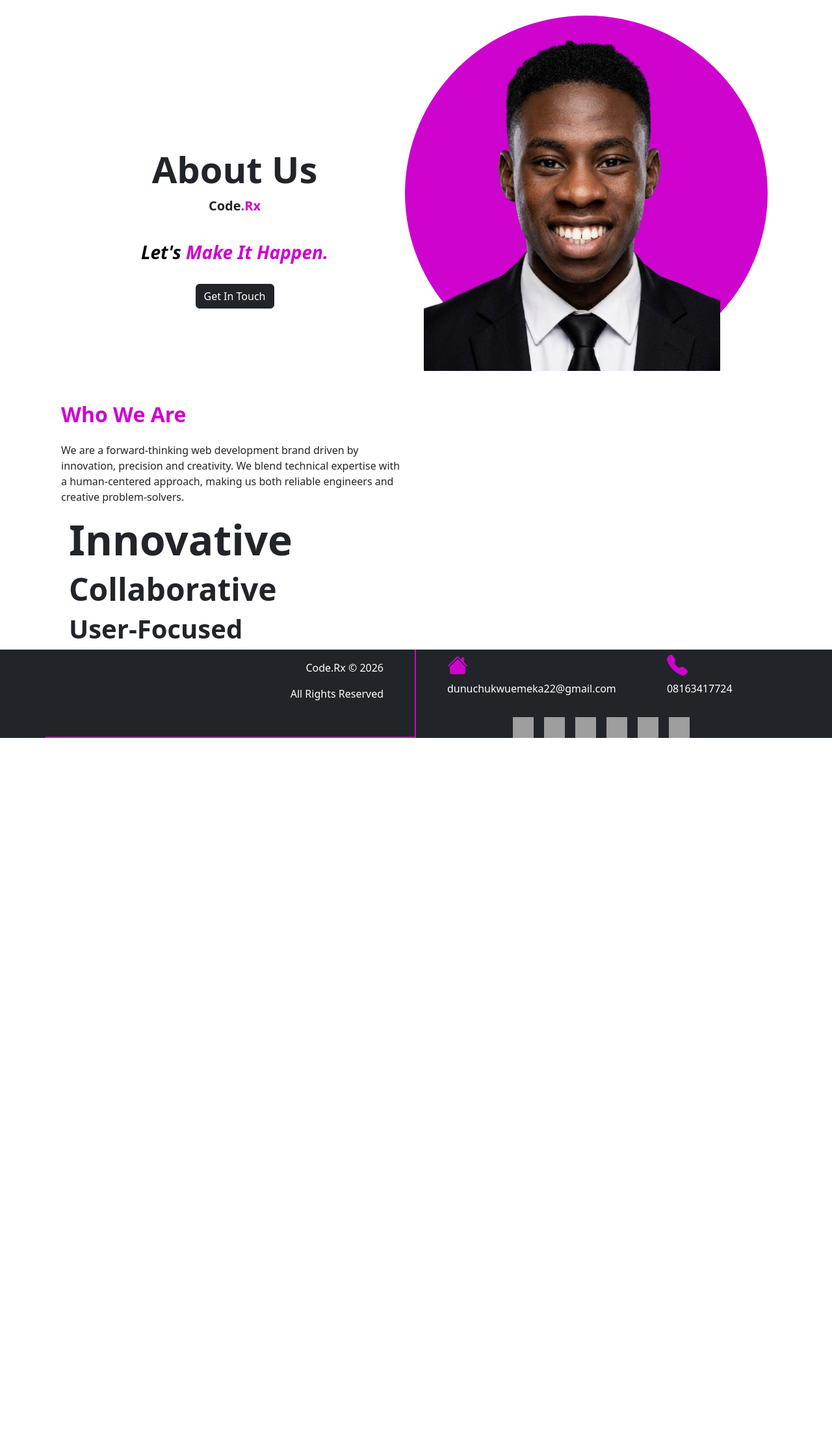
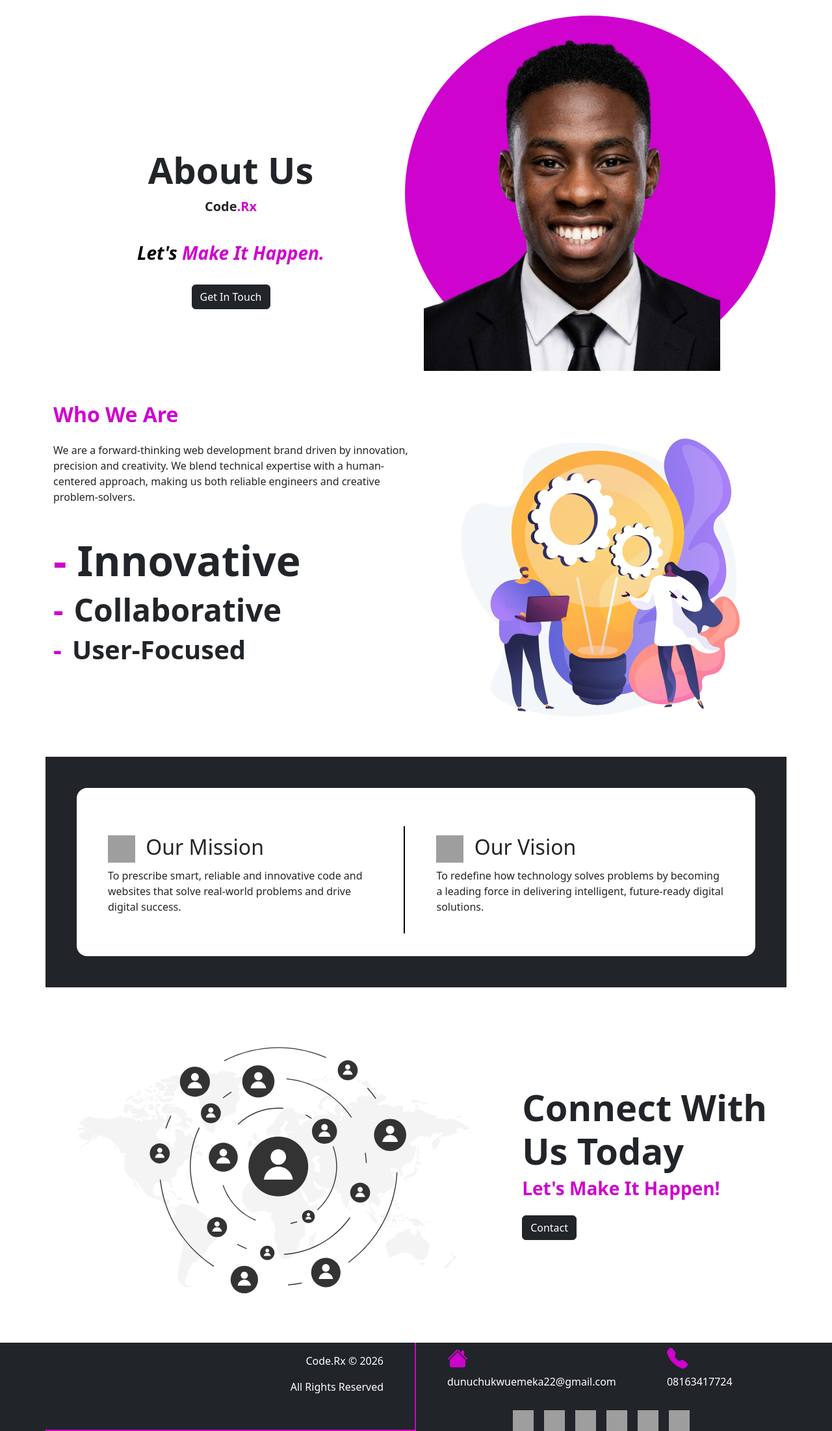
Before and after one commit to LilRex22/Django-Portfolio-website, a Django app: page /about/ in a window 1280 px wide. Shown: the part 74-2277 px from the top of the page at 65% size. Before the commit the page ends 1210 px from the top, so only its background shows below. Run offline with Django 5.2, Linux system fonts and the light colour scheme; grey boxes are pictures that could not be loaded.

Commit message:
Finished the about us page

```diff
--- a/my_portfolio/urls.py
+++ b/my_portfolio/urls.py
@@ -25,4 +25,5 @@ urlpatterns = [
     path('', views.home, name='home'),
     path('projects/', views.projects, name='projects'),
     path('about/', views.about, name='about'),
+    path('contact/', views.contact, name='contact'),
 ]+static(settings.MEDIA_URL, document_root=settings.MEDIA_ROOT)
--- a/my_portfolio/views.py
+++ b/my_portfolio/views.py
@@ -14,3 +14,6 @@ def projects(request):
 
 def about(request):
     return render(request, 'about.html', {})
+
+def contact(request):
+    return render(request, 'contact.html', {})
--- a/static/css/styles.css
+++ b/static/css/styles.css
@@ -38,3 +38,29 @@
     max-width: 160px;
     object-fit: contain;
 }
+
+.responsive-border {
+    position: relative;
+}
+
+.responsive-border::after {
+    content: "";
+    position: absolute;
+    left: 10%;
+    right: 10%;
+    bottom: 0;
+    height: 2px;
+    background: black;
+}
+
+/* Large screens and up → switch to right border */
+@media (min-width: 992px) {
+    .responsive-border::after {
+        top: 15%;
+        bottom: 15%;
+        right: 0;
+        width: 2px;
+        height: auto;
+        left: auto;
+    }
+}
--- a/templates/about.html
+++ b/templates/about.html
@@ -2,7 +2,6 @@
 {% load static %}
 
 {% block content %}
-    <div class="container">
         <header>
             <div class="container">
                 <div class="row justify-content-center mt-4">
@@ -11,7 +10,7 @@
                         <p class="text-center fw-bold fs-5">Code<span style="color: rgb(206, 3, 206);">.Rx</span></p>
                         <h3 class="text-center mt-4 fw-bold" style="color: rgb(206, 3, 206);"><i><span style="color: black;">Let's</span> Make It Happen.</i></h3>
                         <div class="container d-flex justify-content-center mt-4">
-                            <a class="btn btn-dark" href="">Get In Touch</a>
+                            <a class="btn btn-dark" href="{% url 'contact' %}">Get In Touch</a>
                         </div>
                     </div>
                     <div class="col-lg-6 col-12 position-relative mt-5 mt-lg-0">
@@ -19,31 +18,73 @@
                         <div class="h-100 w-100 position-absolute ms-3 ms-lg-0" style="background-color: rgb(206, 3, 206); border-radius: 50%; top: 0; left: -3%; z-index: -1;"></div>
                     </div>
                 </div>
+            </div>
         </header>
 
         <!-- the main section -->
         <section class="mt-5">
             <div class="container">
                 <div class="row justify-content-center">
-                    <div class="col-6">
+                    <div class="col-lg-6 col-12 text-center text-lg-start">
                         <h2 class="fw-bold" style="color: rgb(206, 3, 206);">Who We Are</h2>
                         <p class="mt-4">
                             We are a forward-thinking web development brand driven by innovation, precision and creativity.
                             We blend technical expertise with a human-centered approach, making us both reliable engineers and creative
                             problem-solvers.
                         </p>
+
+                        <div class="mt-5">
+                            <h2 class="fw-bold display-3"><span class="me-3" style="color: rgb(206, 3, 206);">-</span>Innovative</h2>
+                            <h2 class="fw-bold display-5"><span class="me-3" style="color: rgb(206, 3, 206);">-</span>Collaborative</h2>
+                            <h2 class="fw-bold display-6"><span class="me-3" style="color: rgb(206, 3, 206);">-</span>User-Focused</h2>
+                        </div>
                     </div>
-                    <div class="col-6">
-
-                </div>
-
-                <div class="row justify-content-center">
-                    <h2 class="fw-bold display-3">Innovative</h2>
-                        <h2 class="fw-bold display-5">Collaborative</h2>
-                        <h2 class="fw-bold display-6">User-Focused</h2>
+                    <div class="col-lg-6 col-12">
+                        <img class="img-fluid" src="{% static 'assets/idea.svg' %}" alt="">
                     </div>
                 </div>
             </div>
         </section>
-    </div>
+
+        <!-- vision and mission statement -->
+        <section>
+            <div class="container bg-dark p-5 mb-2">
+                <div class="bg-white d-flex rounded-4 pt-4 flex-column flex-lg-row">
+                    <div class="p-5 responsive-border">
+                        <h2>
+                            <img src="https://img.icons8.com/?size=100&id=RTvj6qnHkz2P&format=png&color=000000" alt="mission" class="me-2" style="height: 42px; width: 42px;">
+                            Our Mission</h2>
+                        <p>
+                            To prescribe smart, reliable and innovative code and websites that solve real-world
+                            problems and drive digital success.
+                        </p>
+                    </div>
+                    <div class="p-5">
+                        <h2>
+                            <img src="https://img.icons8.com/?size=100&id=p3mSZ7G9s33Q&format=png&color=000000" alt="vision" class="me-2" style="height: 42px; width: 42px;">
+                            Our Vision</h2>
+                        <p>
+                            To redefine how technology solves problems by becoming a leading force in delivering
+                            intelligent, future-ready digital solutions.
+                        </p>
+                    </div>
+                </div>
+            </div>
+        </section>
+
+    <!-- call to action -->
+    <section>
+        <div class="container">
+            <div class="d-flex flex-lg-row flex-column align-items-center text-lg-start text-center gap-4">
+                <div class="container">
+                    <img src="{% static 'assets/connect.svg' %}" alt="" class="img-fluid">
+                </div>
+                <div class="">
+                    <h2 class="fw-bold display-4">Connect With Us Today</h2>
+                    <h3 class="fw-bold" style="color: rgb(206, 3, 206);">Let's Make It Happen!</h3>
+                    <a href="{% url 'contact' %}" class="btn btn-dark my-3">Contact</a>
+                </div>
+            </div>
+        </div>
+    </section>
 {% endblock %}
--- a/templates/base.html
+++ b/templates/base.html
@@ -18,7 +18,7 @@
     {% block content %}
     {% endblock %}
 
-    <footer class="bg-dark mt-auto">
+<footer class="bg-dark mt-auto">
     <div class="container">
         <div class="row justify-content-center">
             <div class="col-10 col-lg-6 text-lg-end pe-lg-5 mb-3 mb-lg-0 text-center" style="border-right: 2px solid rgb(206, 3, 206); border-bottom: 2px solid rgb(206, 3, 206);">
--- /dev/null
+++ b/templates/contact.html
@@ -0,0 +1,5 @@
+{% extends 'base.html' %}
+
+
+{% block content %}
+{% endblock %}
--- a/templates/navbar.html
+++ b/templates/navbar.html
@@ -21,7 +21,7 @@
                     <a class="nav-link fw-bold p" href="{% url 'about' %}" id="about">About</a>
                 </li>
                 <li class="nav-item">
-                    <a class="nav-link fw-bold p" href="" id="contact">Contact</a>
+                    <a class="nav-link fw-bold p" href="{% url 'contact' %}" id="contact">Contact</a>
                 </li>
                 <li class="nav-item">
                     <a class="btn btn-dark d-lg-none msg-btn fw-bold" href="#">
```
Also changed, not shown: static/assets/connect.svg (added), static/assets/idea.svg (added).
